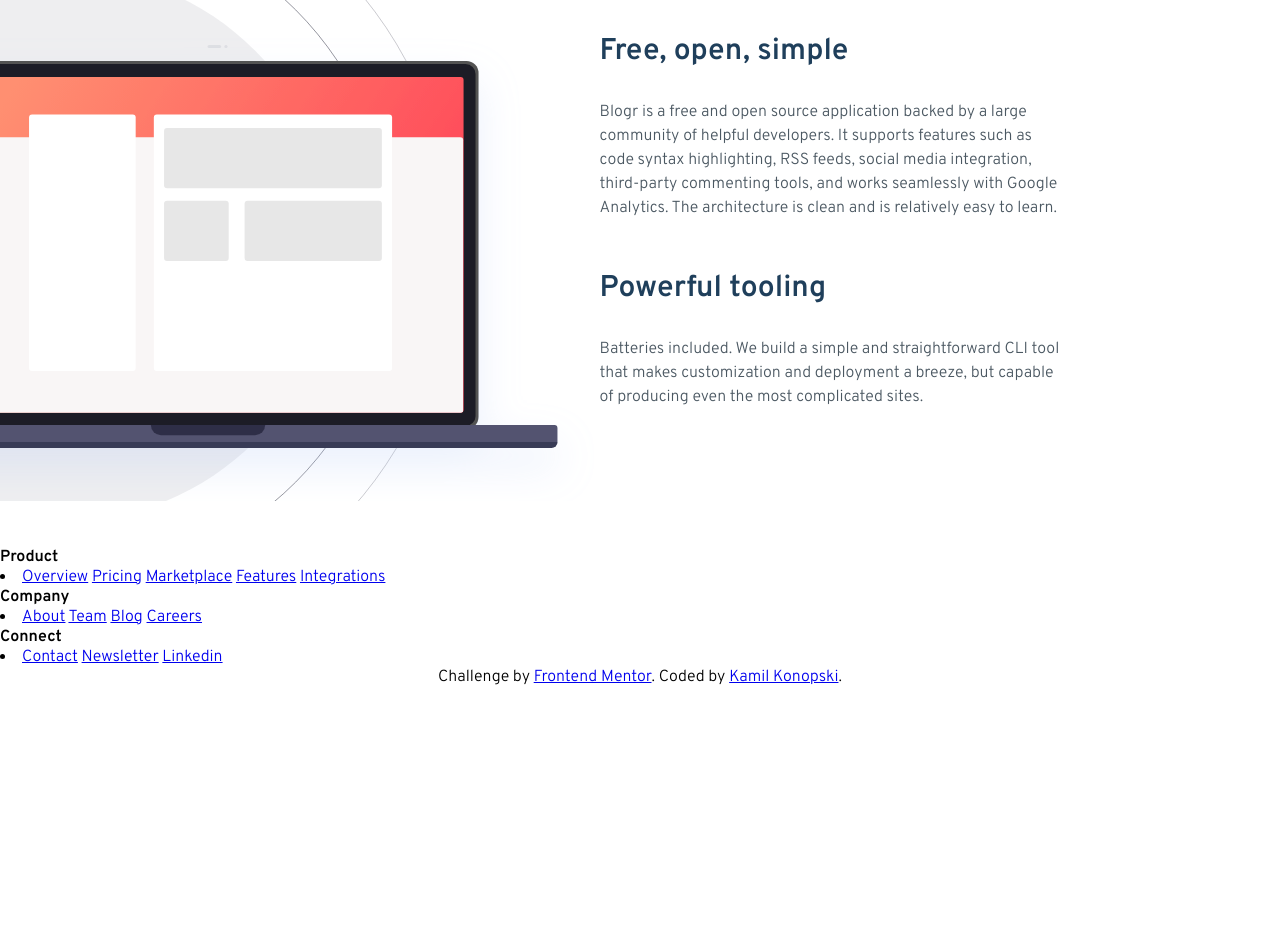
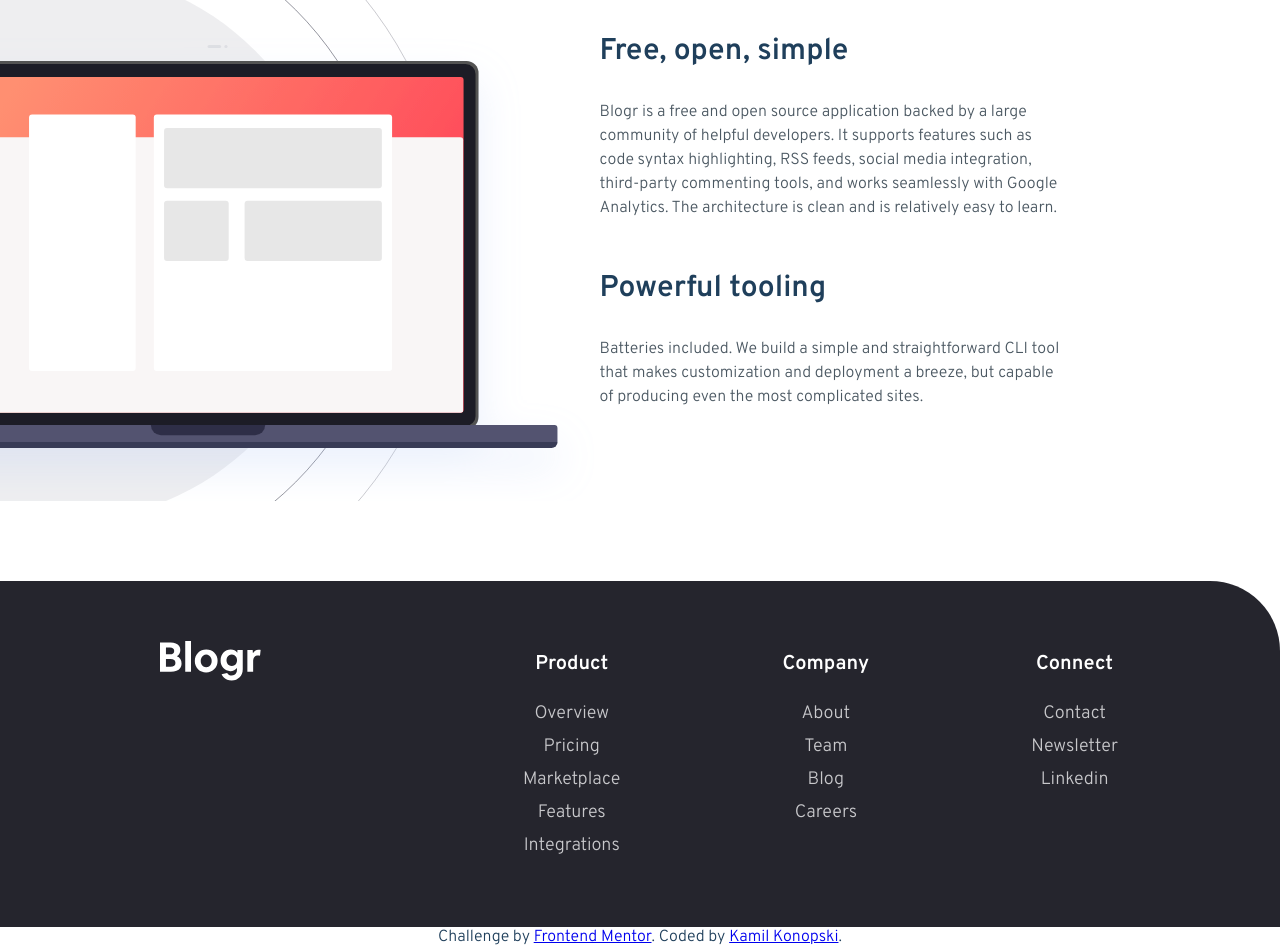
Before and after one commit to KamilKonopski/blogr-landing-page-main, a plain HTML site: page index.html in a window 1280 px wide. Shown: the part 1703-2650 px from the top of the page. Before the commit the page ends 2390 px from the top, so only its background shows below. Drawn offline with Linux system fonts and the light colour scheme.

Commit message:
add footer styles

```diff
--- /dev/null
+++ b/scss/_footer.scss
@@ -0,0 +1,63 @@
+.footer {
+	align-items: center;
+	background-color: $very-dark-black-blue;
+	border-radius: 0 70px 0 0;
+	display: flex;
+	flex-direction: column;
+	margin-top: 80px;
+	text-align: center;
+
+	@media screen and (min-width: 1024px) {
+		align-items: flex-start;
+		flex-direction: row;
+	}
+
+	&__logo {
+		margin-top: 60px;
+
+		@media screen and (min-width: 1024px) {
+			margin: 60px 100px 0 160px;
+		}
+	}
+
+	&__links {
+		margin-top: 40px;
+		margin-bottom: 60px;
+
+		@media screen and (min-width: 1024px) {
+			display: flex;
+			justify-content: space-evenly;
+			width: 100%;
+		}
+
+		& h4 {
+			color: $white;
+			font-size: 20px;
+			margin-top: 30px;
+			margin-bottom: 25px;
+		}
+
+		&--product li,
+		&--company li,
+		&--connect li {
+			display: flex;
+			flex-direction: column;
+
+			@media screen and (min-width: 1024px) {
+				// flex-direction: row;
+			}
+
+			& a {
+				color: $grayish;
+				cursor: pointer;
+				font-size: 18px;
+				margin-bottom: 10px;
+				text-decoration: none;
+
+				&:hover {
+					border-bottom: 2px solid $grayish;
+				}
+			}
+		}
+	}
+}
--- a/scss/_reset.scss
+++ b/scss/_reset.scss
@@ -20,5 +20,6 @@ body {
 }
 
 .attribution {
+	color: $very-dark-blue;
 	text-align: center;
 }
--- a/scss/style.scss
+++ b/scss/style.scss
@@ -4,4 +4,4 @@
 @import "_designed-section.scss";
 @import "_infrastructure-section.scss";
 @import "_tooling-section.scss";
-// @import "_footer.scss";
+@import "_footer.scss";
```
Also changed, not shown: css/style.css, 1 other file.
